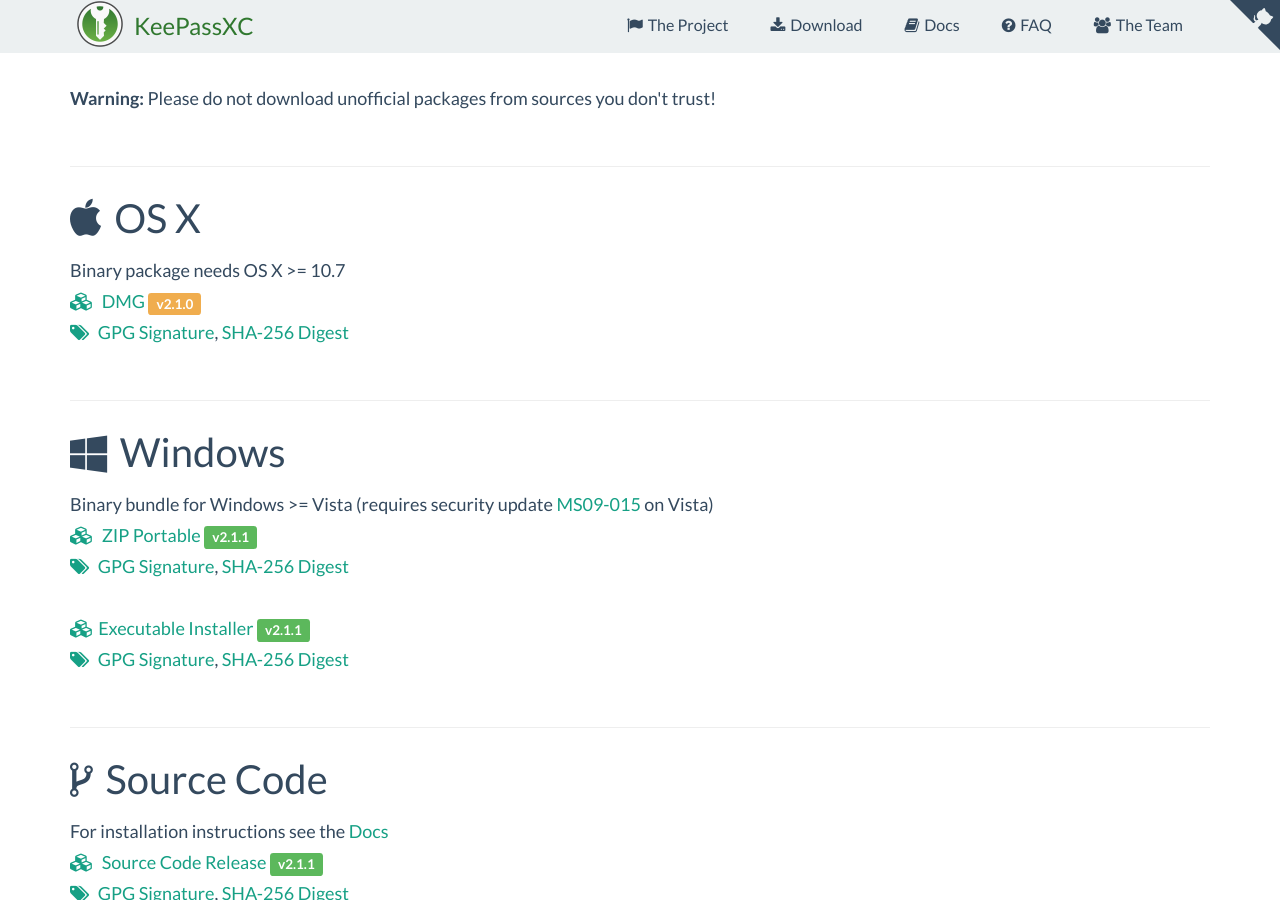
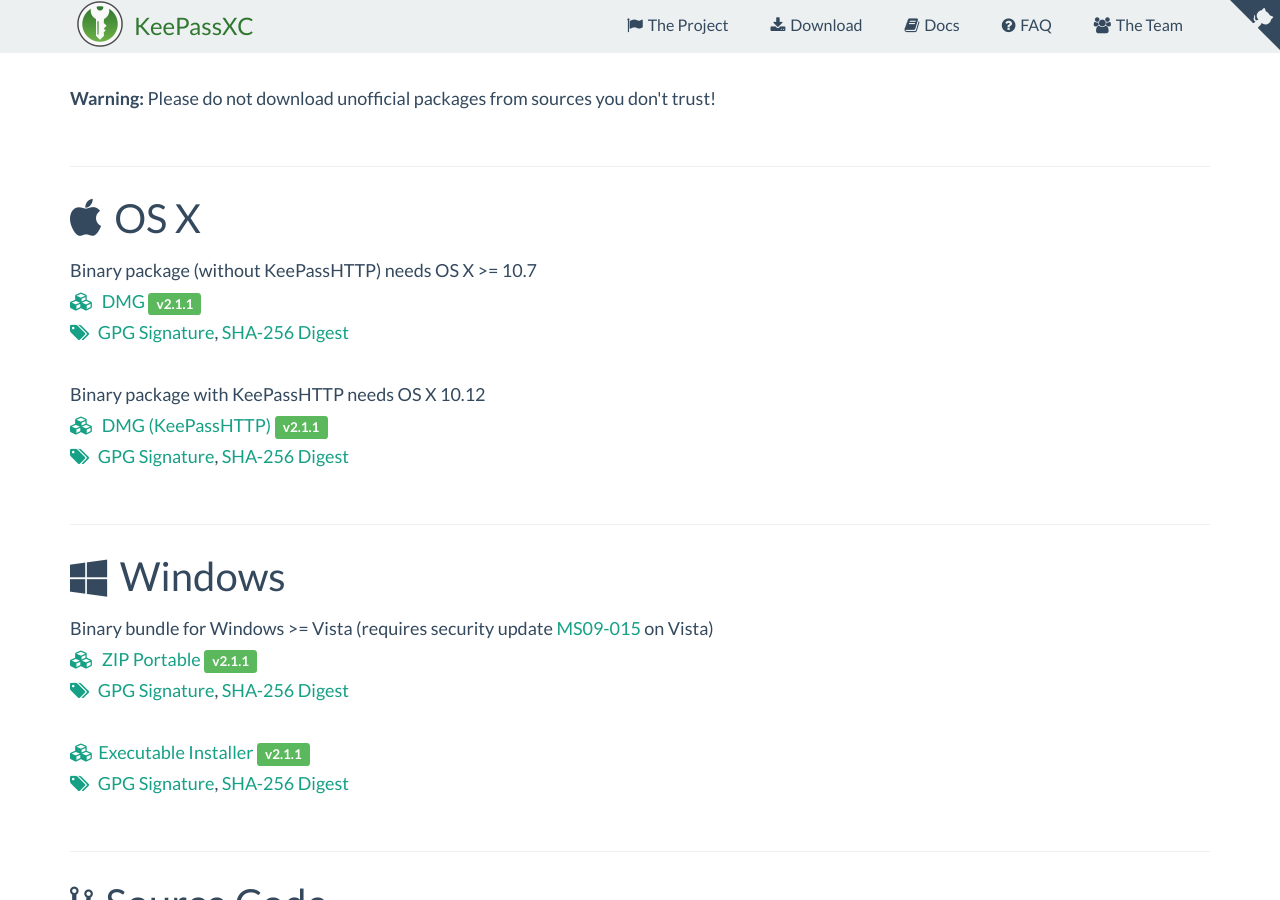
Before and after one commit to keepassxreboot/keepassxc-org, a Jekyll site: the page built from download.html, in a window 1280 px wide and 900 px high, scrolled down 1161 px. Built offline with Jekyll 4.4.1, drawn with Linux system fonts in a browser that asks for light colours; comment, search, counter and statistics services are not loaded.

Commit message:
Update OS X version

```diff
--- a/download.html
+++ b/download.html
@@ -79,12 +79,20 @@
 
 <div><a name="mac"></a><hr/>
   <h3><i class="fa fa-mac" aria-hidden="true"></i> OS X</h3>
-  Binary package needs OS X >= 10.7<br/>
-  <a href="https://github.com/keepassxreboot/keepassxc/releases/download/2.1.0/KeePassXC-2.1.0.dmg">
-    <i class="fa fa-cubes" aria-hidden="true"></i> DMG <span class="label label-warning">v2.1.0</span>
+  Binary package (without KeePassHTTP) needs OS X >= 10.7<br>
+  <a href="https://github.com/keepassxreboot/keepassxc/releases/download/2.1.1/KeePassXC-2.1.1.dmg">
+    <i class="fa fa-cubes" aria-hidden="true"></i> DMG <span class="label label-success">v2.1.1</span>
   </a><br/>
-  <a href="https://github.com/keepassxreboot/keepassxc/releases/download/2.1.0/KeePassXC-2.1.0.dmg.sig"><i class="fa fa-tags" aria-hidden="true"></i> GPG Signature</a>,
-  <a href="https://github.com/keepassxreboot/keepassxc/releases/download/2.1.0/KeePassXC-2.1.0.dmg.DIGEST"> SHA-256 Digest</a>
+  <a href="https://github.com/keepassxreboot/keepassxc/releases/download/2.1.1/KeePassXC-2.1.1.dmg.sig"><i class="fa fa-tags" aria-hidden="true"></i> GPG Signature</a>,
+  <a href="https://github.com/keepassxreboot/keepassxc/releases/download/2.1.1/KeePassXC-2.1.1.dmg.DIGEST"> SHA-256 Digest</a>
+  <br><br>
+
+  Binary package with KeePassHTTP needs OS X 10.12<br>
+  <a href="https://github.com/keepassxreboot/keepassxc/releases/download/2.1.1/KeePassXC-2.1.1-HTTP.dmg">
+    <i class="fa fa-cubes" aria-hidden="true"></i> DMG (KeePassHTTP) <span class="label label-success">v2.1.1</span>
+  </a><br/>
+  <a href="https://github.com/keepassxreboot/keepassxc/releases/download/2.1.1/KeePassXC-2.1.1-HTTP.dmg.sig"><i class="fa fa-tags" aria-hidden="true"></i> GPG Signature</a>,
+  <a href="https://github.com/keepassxreboot/keepassxc/releases/download/2.1.1/KeePassXC-2.1.1-HTTP.dmg.DIGEST"> SHA-256 Digest</a>
 </div>
 
 <br/>
@@ -94,13 +102,13 @@
   Binary bundle for Windows >= Vista (requires security update <a href="https://technet.microsoft.com/library/security/ms09-015">MS09-015</a> on Vista)<br/>
   <a href="https://github.com/keepassxreboot/keepassxc/releases/download/2.1.1/KeePassXC-2.1.1-Win64.zip">
     <i class="fa fa-cubes" aria-hidden="true"></i> ZIP Portable <span class="label label-success">v2.1.1</span>
-  </a><br/>
+  </a><br>
   <a href="https://github.com/keepassxreboot/keepassxc/releases/download/2.1.1/KeePassXC-2.1.1-Win64.zip.sig"><i class="fa fa-tags" aria-hidden="true"></i> GPG Signature</a>,
   <a href="https://github.com/keepassxreboot/keepassxc/releases/download/2.1.1/KeePassXC-2.1.1-Win64.zip.DIGEST"> SHA-256 Digest</a>
-  <br/><br/>
+  <br/><br>
   <a href="https://github.com/keepassxreboot/keepassxc/releases/download/2.1.1/KeePassXC-2.1.1-Win64.exe">
     <i class="fa fa-cubes" aria-hidden="true"></i>Executable Installer <span class="label label-success">v2.1.1</span>
-  </a><br/>
+  </a><br>
   <a href="https://github.com/keepassxreboot/keepassxc/releases/download/2.1.1/KeePassXC-2.1.1-Win64.exe.sig"><i class="fa fa-tags" aria-hidden="true"></i> GPG Signature</a>,
   <a href="https://github.com/keepassxreboot/keepassxc/releases/download/2.1.1/KeePassXC-2.1.1-Win64.exe.DIGEST"> SHA-256 Digest</a>
 </div>
```
